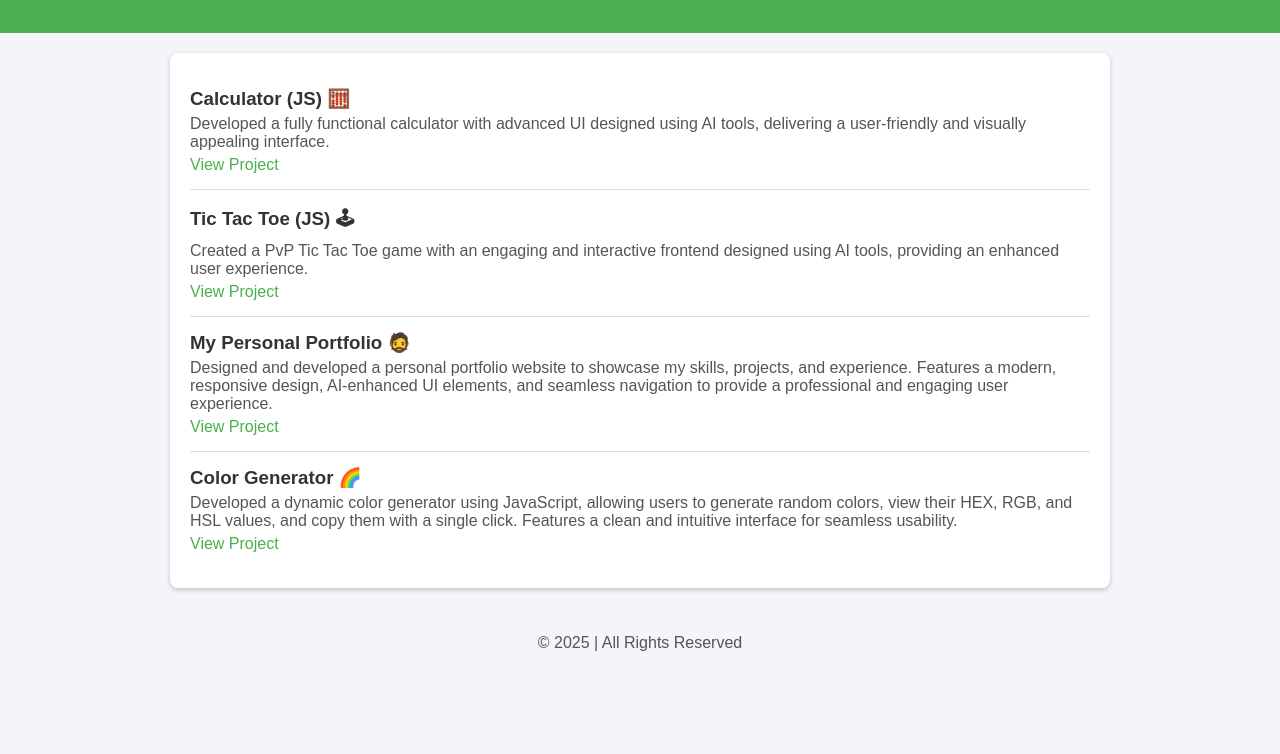
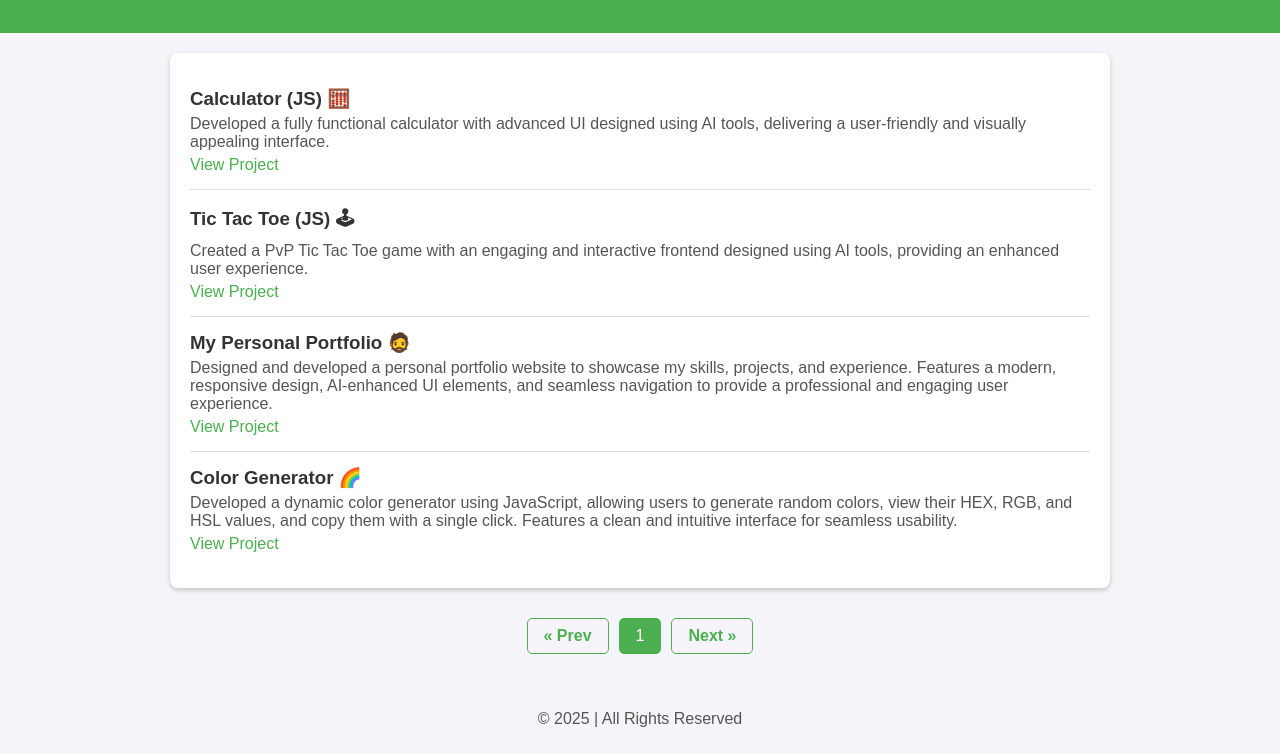
Before and after one commit to ak-khandelwal/frontend-landing, a plain HTML site: page index.html in a window 1280 px wide. Shown: the part 121-875 px from the top of the page. Before the commit the page ends 800 px from the top, so only its background shows below. Drawn offline with Linux system fonts and the light colour scheme.

Commit message:
added pagination

```diff
--- /dev/null
+++ b/data.js
@@ -0,0 +1,23 @@
+const data = [
+    {
+        "title": "Calculator (JS) 🧮",
+        "description": "Developed a fully functional calculator with advanced UI designed using AI tools, delivering a user-friendly and visually appealing interface.",
+        "link": "https://calculator-js-aryan.netlify.app"
+    },
+    {
+        "title": "Tic Tac Toe (JS) 🕹",
+        "description": "Created a PvP Tic Tac Toe game with an engaging and interactive frontend designed using AI tools, providing an enhanced user experience.",
+        "link": "https://tic-tac-toe-js-aryan.netlify.app/"
+    },
+    {
+        "title": "My Personal Portfolio 🧔",
+        "description": "Designed and developed a personal portfolio website to showcase my skills, projects, and experience. Features a modern, responsive design, AI-enhanced UI elements, and seamless navigation to provide a professional and engaging user experience.",
+        "link": "https://aryankhandelwal.in"
+    },
+    {
+        "title": "Color Generator 🌈",
+        "description": "Developed a dynamic color generator using JavaScript, allowing users to generate random colors, view their HEX, RGB, and HSL values, and copy them with a single click. Features a clean and intuitive interface for seamless usability.",
+        "link": "https://graceful-vacherin-c96e06.netlify.app/"
+    },
+]
+export default data;
--- a/index.html
+++ b/index.html
@@ -54,6 +54,39 @@
             color: #555;
             margin-top: 20px;
         }
+        .pagination {
+    display: flex;
+    justify-content: center;
+    align-items: center;
+    gap: 10px;
+    padding: 10px 0;
+}
+
+.pagination a {
+    text-decoration: none;
+    color: #4CAF50;
+    font-size: 16px;
+    padding: 8px 16px;
+    border: 1px solid #4CAF50;
+    border-radius: 5px;
+    transition: background-color 0.3s ease, color 0.3s ease;
+}
+
+.pagination a:hover {
+    background-color: #4CAF50;
+    color: white;
+}
+
+.pagination .active {
+    background-color: #4CAF50;
+    color: white;
+}
+
+.pagination .prev,
+.pagination .next {
+    font-weight: bold;
+}
+
     </style>
 </head>
 <body>
@@ -62,34 +95,19 @@
         <p>A showcase of the front-end projects I’ve worked on</p>
     </header>
     <div class="container">
-        <!-- Project 1 -->
-        <div class="project">
-            <h3>Calculator (JS) 🧮</h3>
-                <p>Developed a fully functional calculator with	advanced UI designed using AI tools, delivering a user-friendly and visually appealing interface.</p>
-            <a href="https://calculator-js-aryan.netlify.app" target="_blank">View Project</a>
-        </div>
-        <!-- Project 2 -->
-        <div class="project">
-            <h3>Tic Tac Toe (JS) 🕹</h3>
-            <p>Created a PvP Tic Tac Toe game with an engaging and interactive frontend designed using AI tools, providing an enhanced user experience.</p>
-            <a href="https://tic-tac-toe-js-aryan.netlify.app/" target="_blank">View Project</a>
-        </div>
-        <!-- Project 3 -->
-        <div class="project">
-            <h3>My Personal Portfolio 🧔</h3>
-            <p>Designed and developed a personal portfolio website to showcase my skills, projects, and experience. Features a modern, responsive design, AI-enhanced UI elements, and seamless navigation to provide a professional and engaging user experience.</p>
-            <a href="https://aryankhandelwal.in" target="_blank">View Project</a>
-        </div>
-        <!-- Project 4 -->
-        <div class="project">
-            <h3>Color Generator 🌈</h3>
-            <p>Developed a dynamic color generator using JavaScript, allowing users to generate random colors, view their HEX, RGB, and HSL values, and copy them with a single click. Features a clean and intuitive interface for seamless usability.</p>
-            <a href="https://graceful-vacherin-c96e06.netlify.app/" target="_blank">View Project</a>
-        </div>
-        <!-- Add more projects as needed -->
+
     </div>
+    <div class="pagination" id="pagination">
+        <!-- <a href="#" class="prev">&laquo; Prev</a>
+        <a href="#" class="page-number active">1</a>
+        <a href="#" class="page-number">2</a>
+        <a href="#" class="next">Next &raquo;</a> -->
+    </div>
+
     <footer>
         <p>&copy; 2025 | All Rights Reserved</p>
     </footer>
+    <script src="./pagination.js" type="module"></script>
+    <script src="./data.js" type="module"></script>
 </body>
 </html>
--- /dev/null
+++ b/pagination.js
@@ -0,0 +1,83 @@
+const projectsContainer = document.querySelector(".container")
+import data from "./data.js";
+
+const params = new URLSearchParams(document.location.search);
+let currentPage = params.get("page");
+if(!currentPage){
+    currentPage = 1;
+}
+const itemsPerPage = 5;
+const totalPages = Math.ceil(data.length / itemsPerPage);
+
+function createProject(projectData){
+    // create project container
+    const projectDiv = document.createElement('div');
+    projectDiv.className = 'project';
+    // create project heading
+    const projectTitle = document.createElement('h3');
+    projectTitle.textContent = projectData.title;
+    projectDiv.appendChild(projectTitle);
+    // create project body
+    const projectDescription = document.createElement('p');
+    projectDescription.textContent = projectData.description;
+    projectDiv.appendChild(projectDescription);
+    // create link
+    const projectLink = document.createElement('a');
+    projectLink.href = projectData.link;
+    projectLink.textContent = 'View Project';
+    projectLink.target = '_blank';
+    projectDiv.appendChild(projectLink);
+
+    return projectDiv
+}
+
+function generatePagination(){
+    const pagination = document.getElementById('pagination');
+    pagination.innerHTML = ''; // Clear previous pagination
+
+    // Prev button
+    const prevButton = document.createElement('a');
+    prevButton.href = '#';
+    prevButton.className = currentPage === 1 ? 'prev disabled' : 'prev';
+    prevButton.innerHTML = '&laquo; Prev';
+    prevButton.onclick = () => changePage(currentPage - 1);
+    pagination.appendChild(prevButton);
+
+    // page
+    for (let i = 1; i <= totalPages; i++) {
+        const pageLink = document.createElement('a');
+        pageLink.href = '#';
+        pageLink.className = i === currentPage ? 'page-number active' : 'page-number';
+        pageLink.innerText = i;
+        pageLink.onclick = () => changePage(i);
+        pagination.appendChild(pageLink);
+    }
+    // next button
+    const nextButton = document.createElement('a');
+    nextButton.href = '#';
+    nextButton.className = currentPage === totalPages ? 'next disabled' : 'next';
+    nextButton.innerHTML = 'Next &raquo;';
+    nextButton.onclick = () => changePage(currentPage + 1);
+    pagination.appendChild(nextButton);
+}
+
+function changePage(page) {
+    if (page < 1 || page > totalPages) return;
+    currentPage = page;
+    displayItems(currentPage);
+    generatePagination();
+}
+// console.log("page")
+function displayItems(page) {
+    projectsContainer.innerHTML = "";
+    const start = (page - 1) * itemsPerPage;
+    const end = page * itemsPerPage;
+    const pagedItems = data.slice(start, end);
+    pagedItems.forEach(el=>{
+        const projectDiv = createProject(el)
+        projectsContainer.appendChild(projectDiv);
+    })
+}
+// debugger;
+displayItems(currentPage)
+generatePagination();
```
